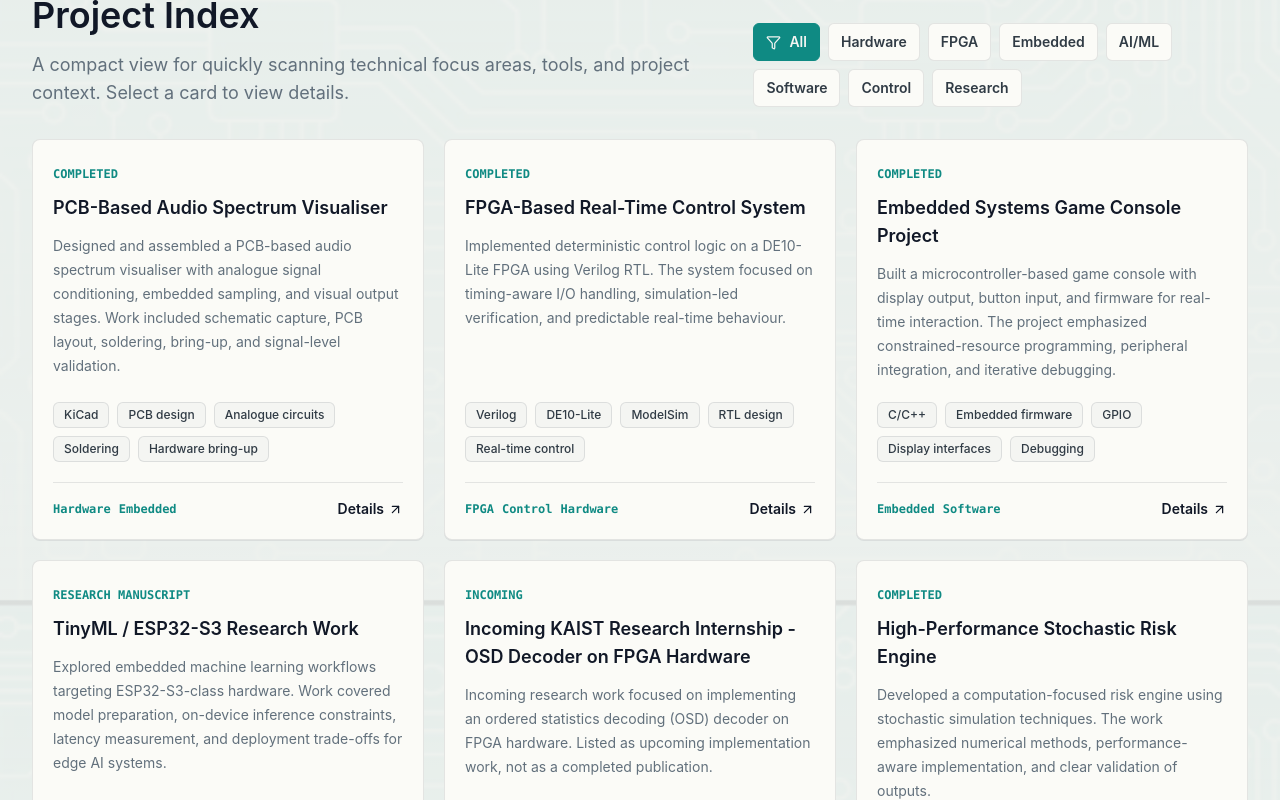
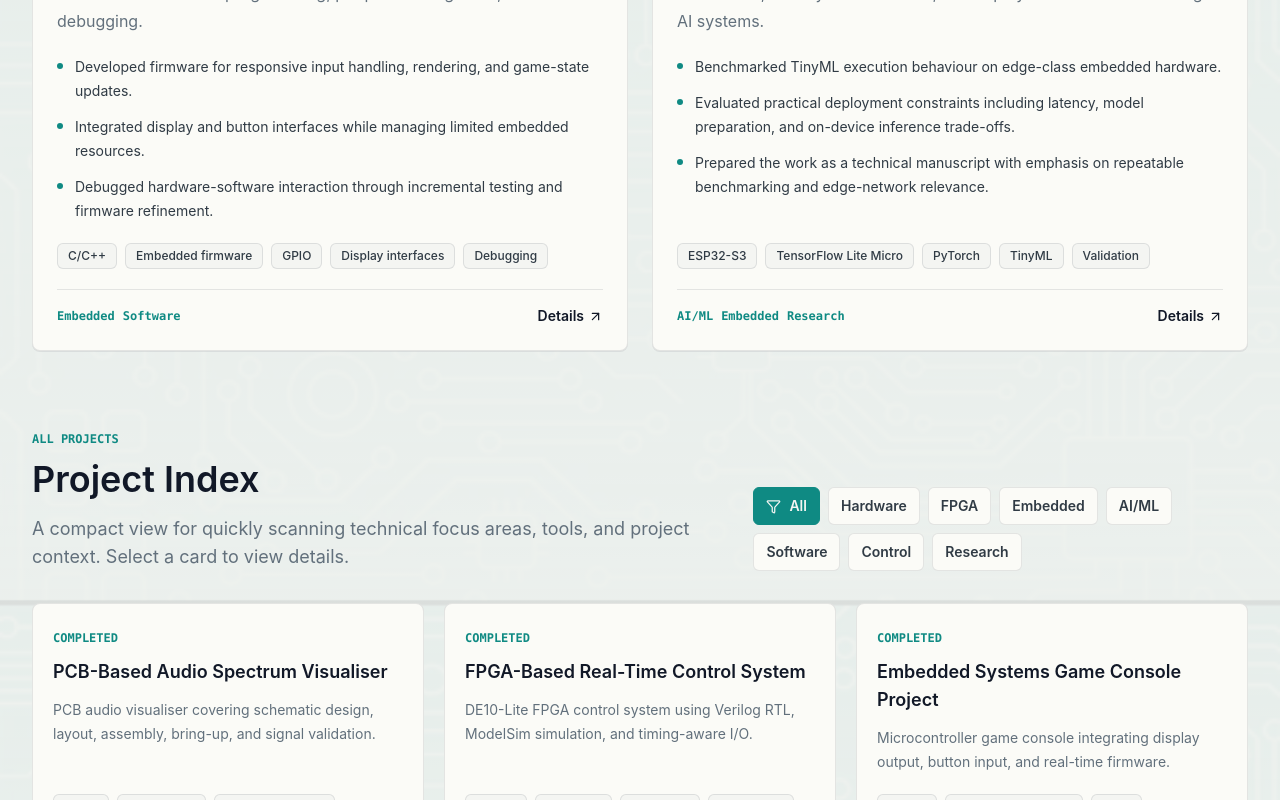
Before and after one commit to Frenchtoastbuns/portfolio, a React (Vite) app: page / in a window 1280 px wide. Shown: the part 1800-2600 px from the top of the page. Built offline with nearby package versions, Linux system fonts and the light colour scheme.

Commit message:
Refine projects and modules sections

```diff
--- a/src/components/Modules.jsx
+++ b/src/components/Modules.jsx
@@ -1,5 +1,5 @@
 import { BookOpen, GraduationCap } from "lucide-react";
-import { education, moduleYears } from "../data/portfolio.js";
+import { education, moduleHighlights } from "../data/portfolio.js";
 import SectionHeading from "./SectionHeading.jsx";
 
 function Modules() {
@@ -8,8 +8,8 @@ function Modules() {
       <div className="section-shell">
         <SectionHeading
           eyebrow="Education"
-          title="Academic Background & University Modules"
-          description="Core study areas across electronics, embedded systems, FPGA design, communications, AI, control, and engineering practice."
+          title="Academic Background"
+          description="Core study areas across electronics, embedded systems, FPGA design, communications, AI, and control."
         />
 
         <div className="mt-10 grid gap-5 lg:grid-cols-2">
@@ -42,31 +42,34 @@ function Modules() {
           ))}
         </div>
 
+        <div className="mt-14">
+          <SectionHeading
+            eyebrow="Relevant Modules"
+            title="Module Highlights"
+            description="Selected modules most relevant to semiconductor, embedded systems, FPGA, electronics, and hardware engineering roles."
+          />
+        </div>
+
         <div className="mt-8 grid gap-5 xl:grid-cols-3">
-          {moduleYears.map((year) => (
+          {moduleHighlights.map((group) => (
             <article
-              key={year.year}
+              key={group.title}
               className="rounded-lg border border-ink/10 bg-panel/95 p-5 shadow-line backdrop-blur transition hover:border-circuit/30 hover:shadow-soft"
             >
-              <div className="flex items-center justify-between gap-4 border-b border-ink/10 pb-4">
+              <div className="flex items-center gap-3 border-b border-ink/10 pb-4">
+                <span className="grid h-10 w-10 shrink-0 place-items-center rounded-lg bg-circuit/10 text-circuit">
+                  <BookOpen aria-hidden="true" size={20} />
+                </span>
                 <div className="flex items-center gap-3">
-                  <span className="grid h-10 w-10 place-items-center rounded-lg bg-circuit/10 text-circuit">
-                    <BookOpen aria-hidden="true" size={20} />
-                  </span>
-                  <h3 className="text-lg font-semibold text-ink">{year.year}</h3>
+                  <h3 className="text-lg font-semibold text-ink">{group.title}</h3>
                 </div>
-                <span className="rounded-md border border-circuit/20 bg-circuit/10 px-2.5 py-1 text-xs font-semibold uppercase text-circuit">
-                  {year.standing}
-                </span>
               </div>
 
               <ul className="mt-5 grid gap-3">
-                {year.modules.map((module) => (
-                  <li key={module.name} className="flex items-start justify-between gap-4">
-                    <span className="text-sm leading-6 text-graphite">{module.name}</span>
-                    <span className="shrink-0 rounded-md bg-paper px-2 py-1 font-mono text-xs font-semibold text-steel">
-                      {module.credits}
-                    </span>
+                {group.modules.map((module) => (
+                  <li key={module} className="flex gap-3 text-sm leading-6 text-graphite">
+                    <span className="mt-2 h-1.5 w-1.5 shrink-0 rounded-full bg-circuit" />
+                    <span>{module}</span>
                   </li>
                 ))}
               </ul>
--- a/src/components/ProjectCard.jsx
+++ b/src/components/ProjectCard.jsx
@@ -5,7 +5,9 @@ function ProjectCard({ project, featured = false, onSelect }) {
     <button
       type="button"
       onClick={() => onSelect(project)}
-      className="focus-ring group flex h-full flex-col overflow-hidden rounded-lg border border-ink/10 bg-panel text-left shadow-line transition duration-300 hover:-translate-y-1 hover:border-circuit/30 hover:shadow-soft"
+      className={`focus-ring group flex h-full flex-col overflow-hidden rounded-lg border border-ink/10 bg-panel text-left shadow-line transition duration-300 hover:-translate-y-1 hover:border-circuit/30 hover:shadow-soft ${
+        featured ? "min-h-[390px]" : "min-h-[230px]"
+      }`}
       aria-label={`Open details for ${project.title}`}
     >
       <div
@@ -22,7 +24,20 @@ function ProjectCard({ project, featured = false, onSelect }) {
           <h3 className={`${featured ? "text-xl" : "text-lg"} font-semibold leading-7 text-ink`}>
             {project.title}
           </h3>
-          <p className="mt-3 text-sm leading-6 text-steel">{project.summary}</p>
+          <p className={`${featured ? "mt-4 text-base leading-7" : "mt-3 line-clamp-2 text-sm leading-6"} text-steel`}>
+            {featured ? project.summary : project.shortSummary || project.summary}
+          </p>
+
+          {featured && project.details?.length ? (
+            <ul className="mt-5 grid gap-3">
+              {project.details.slice(0, 3).map((detail) => (
+                <li key={detail} className="flex gap-3 text-sm leading-6 text-graphite">
+                  <span className="mt-2 h-1.5 w-1.5 shrink-0 rounded-full bg-circuit" />
+                  <span>{detail}</span>
+                </li>
+              ))}
+            </ul>
+          ) : null}
         </div>
 
         {project.technologies?.length ? (
--- a/src/data/portfolio.js
+++ b/src/data/portfolio.js
@@ -40,6 +40,8 @@ export const projects = [
     visual: "pcb",
     summary:
       "Designed and assembled a PCB-based audio spectrum visualiser with analogue signal conditioning, embedded sampling, and visual output stages. Work included schematic capture, PCB layout, soldering, bring-up, and signal-level validation.",
+    shortSummary:
+      "PCB audio visualiser covering schematic design, layout, assembly, bring-up, and signal validation.",
     technologies: ["KiCad", "PCB design", "Analogue circuits", "Soldering", "Hardware bring-up"],
     tags: ["Hardware", "Embedded"],
     role: "Hardware design, assembly, and validation",
@@ -57,6 +59,8 @@ export const projects = [
     visual: "fpga",
     summary:
       "Implemented deterministic control logic on a DE10-Lite FPGA using Verilog RTL. The system focused on timing-aware I/O handling, simulation-led verification, and predictable real-time behaviour.",
+    shortSummary:
+      "DE10-Lite FPGA control system using Verilog RTL, ModelSim simulation, and timing-aware I/O.",
     technologies: ["Verilog", "DE10-Lite", "ModelSim", "RTL design", "Real-time control"],
     tags: ["FPGA", "Control", "Hardware"],
     role: "RTL design and verification",
@@ -74,6 +78,8 @@ export const projects = [
     visual: "embedded",
     summary:
       "Built a microcontroller-based game console with display output, button input, and firmware for real-time interaction. The project emphasized constrained-resource programming, peripheral integration, and iterative debugging.",
+    shortSummary:
+      "Microcontroller game console integrating display output, button input, and real-time firmware.",
     technologies: ["C/C++", "Embedded firmware", "GPIO", "Display interfaces", "Debugging"],
     tags: ["Embedded", "Software"],
     role: "Embedded firmware and peripheral integration",
@@ -91,6 +97,8 @@ export const projects = [
     visual: "research",
     summary:
       "Explored embedded machine learning workflows targeting ESP32-S3-class hardware. Work covered model preparation, on-device inference constraints, latency measurement, and deployment trade-offs for edge AI systems.",
+    shortSummary:
+      "TinyML research on ESP32-S3-class hardware, edge inference constraints, and benchmarking.",
     technologies: ["ESP32-S3", "TensorFlow Lite Micro", "PyTorch", "TinyML", "Validation"],
     tags: ["AI/ML", "Embedded", "Research"],
     role: "TinyML research and benchmarking",
@@ -113,6 +121,8 @@ export const projects = [
     visual: "research",
     summary:
       "Incoming research work focused on implementing an ordered statistics decoding (OSD) decoder on FPGA hardware. Listed as upcoming implementation work, not as a completed publication.",
+    shortSummary:
+      "Incoming KAIST work implementing an OSD decoder on FPGA hardware.",
     technologies: ["Digital communications", "OSD decoding", "FPGA", "Hardware implementation"],
     tags: ["Research", "FPGA", "Hardware"],
     role: "Incoming research intern",
@@ -129,6 +139,8 @@ export const projects = [
     visual: "software",
     summary:
       "Developed a computation-focused risk engine using stochastic simulation techniques. The work emphasized numerical methods, performance-aware implementation, and clear validation of outputs.",
+    shortSummary:
+      "Stochastic simulation engine focused on numerical methods, performance, and output validation.",
     technologies: ["Python", "Numerical methods", "Simulation", "Performance analysis"],
     tags: ["Software"],
     role: "Software engineering and numerical simulation",
@@ -145,6 +157,8 @@ export const projects = [
     visual: "control",
     summary:
       "Contributed to Formula Student control engineering work with attention to system requirements, testability, and reliable integration across electrical and mechanical interfaces.",
+    shortSummary:
+      "Formula Student control work spanning modelling, testability, documentation, and integration.",
     technologies: ["Control systems", "MATLAB", "Simulink", "Testing", "Documentation"],
     tags: ["Control", "Hardware"],
     role: "Control engineering and system integration",
@@ -161,6 +175,8 @@ export const projects = [
     visual: "research",
     summary:
       "Prepared a technical manuscript focused on deployment state verification, with emphasis on validation, technical structure, and clear engineering communication.",
+    shortSummary:
+      "Submitted verification manuscript focused on deployment-state reasoning and validation structure.",
     technologies: ["Technical writing", "Verification", "Validation", "Documentation"],
     tags: ["Research", "Software"],
     role: "Technical manuscript and verification-focused research",
@@ -289,6 +305,34 @@ export const moduleYears = [
   },
 ];
 
+export const moduleHighlights = [
+  {
+    title: "Hardware & Electronics",
+    modules: [
+      "Digital Electronics and Microcontrollers",
+      "Electronic Circuit and Systems Design",
+      "Microprocessors and Programmable Logic",
+    ],
+  },
+  {
+    title: "Embedded & Computing",
+    modules: [
+      "Embedded Systems Project",
+      "IoT and Edge Computing",
+      "Algorithms and Numerical Mathematics",
+    ],
+  },
+  {
+    title: "Signals, AI & Control",
+    modules: [
+      "Communications Theory",
+      "Machine Learning",
+      "Control Systems",
+      "Audio Signal Processing",
+    ],
+  },
+];
+
 export const skillGroups = [
   {
     title: "Embedded Systems",
```
